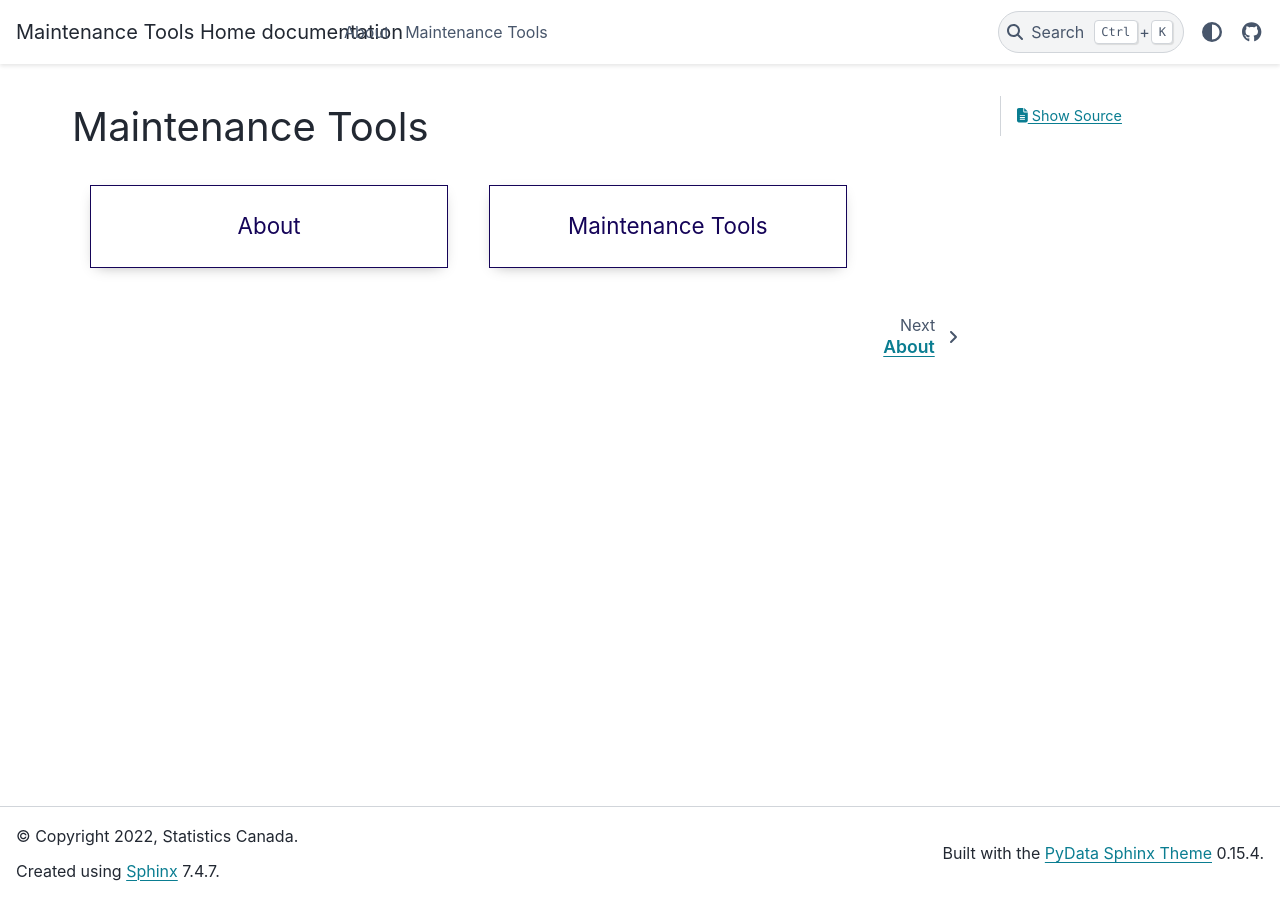
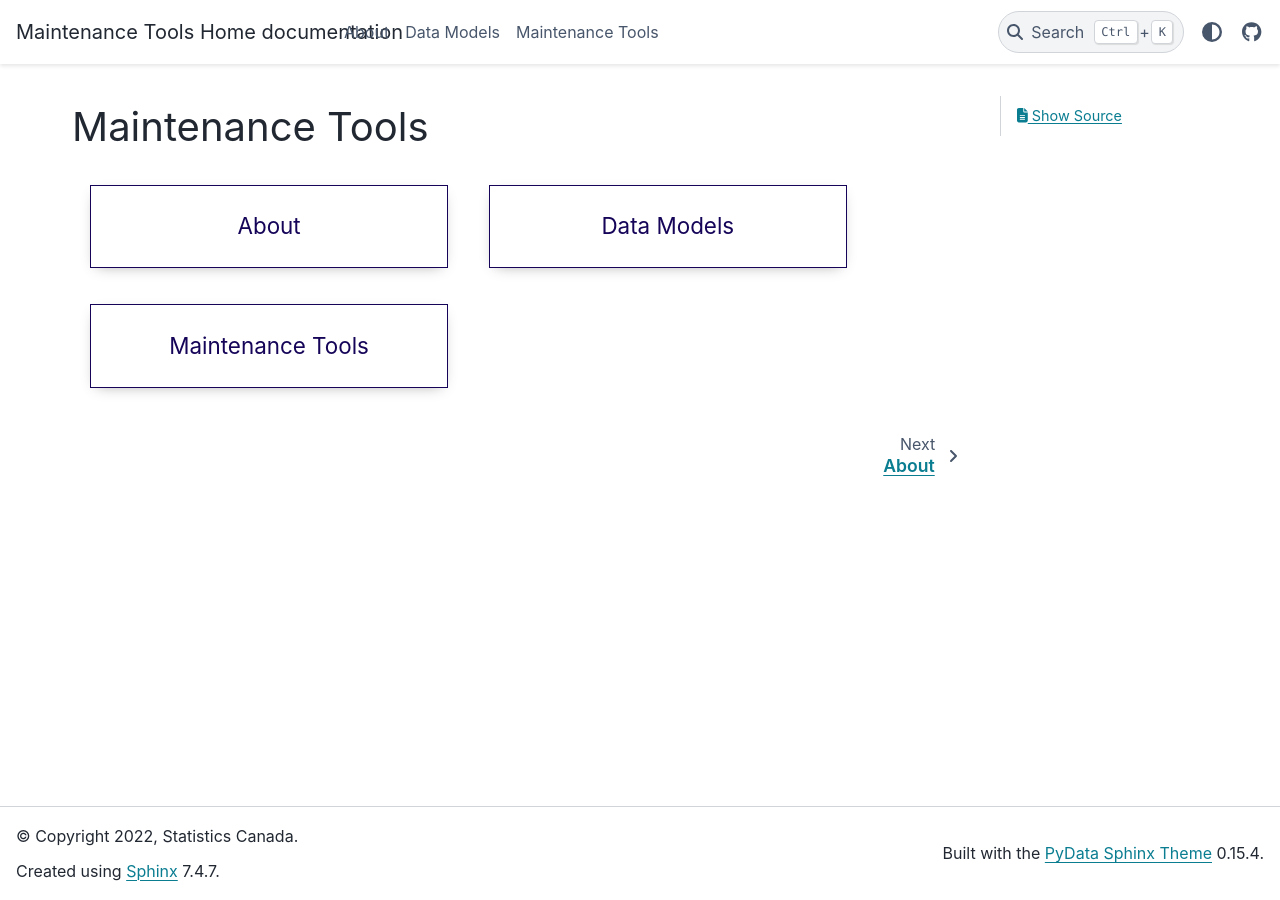
Before and after one commit to StatCan/egp-maintenance-tools, a Sphinx documentation site: the page built from docs/index.rst, in a window 1280 px wide. Built offline with Sphinx 7.4.7 and the PyData theme 0.15.4, drawn with Linux system fonts in a browser that asks for light colours.

Commit message:
[1] added data models index to main docs index.

```diff
--- a/docs/index.rst
+++ b/docs/index.rst
@@ -5,8 +5,10 @@ Maintenance Tools
    :hidden:
 
    About <source/about/index>
+   Data Models <source/data_models/index>
    Maintenance Tools <source/maintenance_tools/index>
 
 .. container:: button
 
-    :doc:`About <source/about/index>` :doc:`Maintenance Tools <source/maintenance_tools/index>`
+    :doc:`About <source/about/index>` :doc:`Data Models <source/data_models/index>`
+    :doc:`Maintenance Tools <source/maintenance_tools/index>`
```
